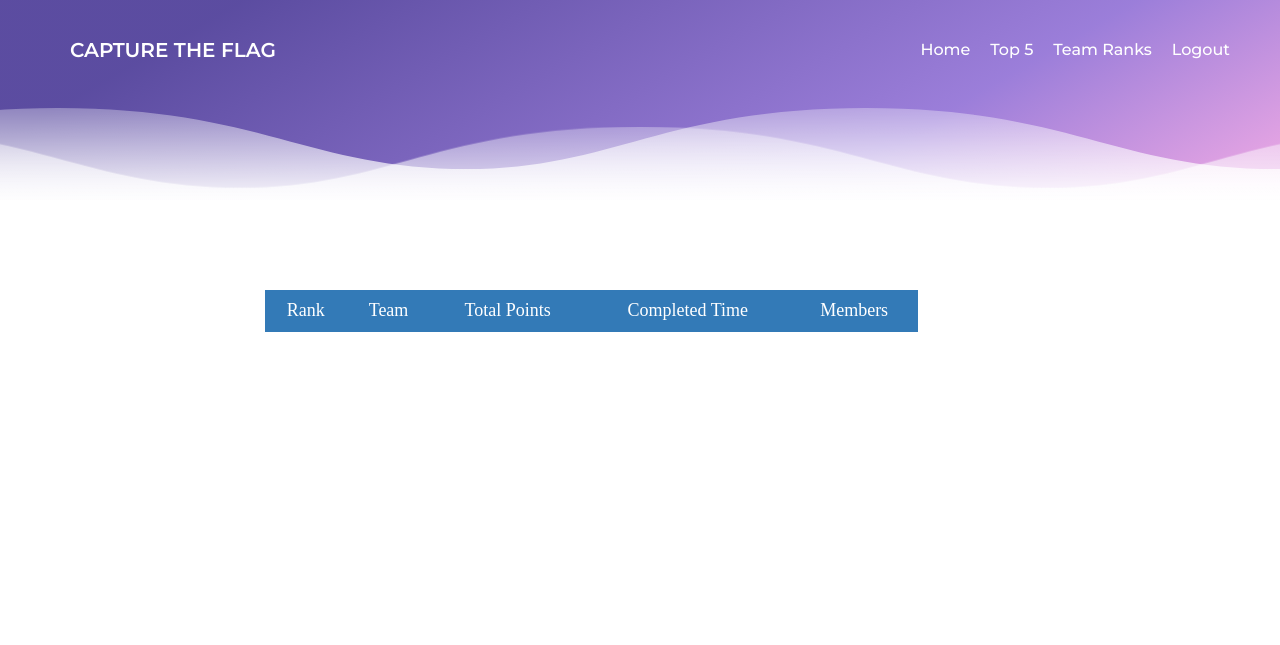
After one commit to VEvolve-Software-PVT-LTD/ctf, a Django app: page /score/ in a window 1280 px wide. The commit adds this page. Shown: the top 645 px of the page. Run offline with Django 3.2, Linux system fonts and the light colour scheme; the visitor is signed in with stand-in values (Sample User, id 1); data that the repository does not hold is empty; some libraries are stand-ins or nearby versions.

Commit message:
top 5 score added with live update

```diff
--- a/ctf/templates/base.html
+++ b/ctf/templates/base.html
@@ -62,6 +62,38 @@
     </style>
     {% block extra_code %}
     {% endblock %}
+
+
+<!--=========== all js file link ==============-->
+
+
+<!-- main jQuery -->
+<script src="{% static 'assets/js/jquery-3.3.1.min.js' %}"></script>
+
+<!-- bootstrap core js -->
+<script src="{% static 'assets/js/bootstrap.min.js' %}"></script>
+
+<!-- smothscroll -->
+<script src="{% static 'assets/js/jquery.easeScroll.min.js' %}"></script>
+
+<!--owl carousel-->
+<script src="{% static 'assets/js/owl.carousel.min.js' %}"></script>
+
+<!-- scrolling nav -->
+<script src="{% static 'assets/js/jquery.easing.min.js' %}"></script>
+
+<!--fullscreen background video js-->
+<!-- <script src="{% static 'assets/js/jquery.mb.ytplayer.min.js' %}"></script> -->
+
+<!--typed js -->
+<script src="{% static 'assets/js/typed.min.js' %}"></script>
+
+<!--magnific popup js-->
+<script src="{% static 'assets/js/magnific-popup.min.js' %}"></script>
+
+<!-- custom script -->
+<script src="{% static 'assets/js/scripts.js' %}"></script>
+
 </head>
 <body>
 <!-- Preloader -->
@@ -104,6 +136,9 @@
                                 {% if request.user.is_authenticated %}
                                         {% if request.user.is_superuser %}
                                         <li class="">
+                                             <a class="page-scroll" href="{% url 'score' %}">Top 5</a>
+                                        </li>
+                                        <li class="">
                                              <a class="page-scroll" href="{% url 'team_rankings' %}">Team Ranks</a>
                                         </li>
                                             {% if request.user.username == 'admin' %}
@@ -144,35 +179,5 @@
 <!--end main container -->
 
 
-<!--=========== all js file link ==============-->
-
-
-<!-- main jQuery -->
-<script src="{% static 'assets/js/jquery-3.3.1.min.js' %}"></script>
-
-<!-- bootstrap core js -->
-<script src="{% static 'assets/js/bootstrap.min.js' %}"></script>
-
-<!-- smothscroll -->
-<script src="{% static 'assets/js/jquery.easeScroll.min.js' %}"></script>
-
-<!--owl carousel-->
-<script src="{% static 'assets/js/owl.carousel.min.js' %}"></script>
-
-<!-- scrolling nav -->
-<script src="{% static 'assets/js/jquery.easing.min.js' %}"></script>
-
-<!--fullscreen background video js-->
-<!-- <script src="{% static 'assets/js/jquery.mb.ytplayer.min.js' %}"></script> -->
-
-<!--typed js -->
-<script src="{% static 'assets/js/typed.min.js' %}"></script>
-
-<!--magnific popup js-->
-<script src="{% static 'assets/js/magnific-popup.min.js' %}"></script>
-
-<!-- custom script -->
-<script src="{% static 'assets/js/scripts.js' %}"></script>
-
 </body>
 </html>
--- /dev/null
+++ b/ctf/templates/live_score.html
@@ -0,0 +1,82 @@
+{% extends 'base.html' %}
+    {% block extra_code %}
+
+    {% endblock %}
+{% block app_content %}
+
+<script>
+
+  var updater;
+
+  function refreshPage () {
+    const url = window.location.href;
+    const request_parameters = {
+        "live_update": "y"
+    }
+    $.getJSON(url,request_parameters).done(response => {
+
+      $("#live-content").html(response['html_from_view']);
+      console.log("Refreshing page...");
+
+
+    });
+  }
+
+  function live_update() {
+    updater = setInterval(refreshPage, 10000); // 10 sec
+  }
+
+  function stop_update() {
+    clearInterval(updater);
+  }
+
+
+  $(document).ready(function(){
+    live_update();
+  });
+
+</script>
+
+ <!--start slider section-->
+        <section id="hero" class="hero-content hero-slider-section-one section-lg" style="height: 200px;">
+            <div class="hero-slider-wrap">
+                <div class="container">
+                    <div class="row">
+                        <div class="col-md-8">
+                            <div class="hero-content-wrap">
+                                <div class="hero-content">
+
+                                </div>
+                            </div>
+                        </div>
+                    </div>
+                </div>
+            </div>
+
+            <div class="section-shape">
+                <div class="river-wave"></div>
+                <div class="river-wave"></div>
+            </div>
+        </section>
+        <!--end slider section-->
+
+        <section class="promo-section ptb-90">
+            <div class="promo-section-wrap">
+                <div class="container">
+                    <div class="row">
+                        <div class="col-md-2"></div>
+                        <div class="col-md-7 offset-md-7">
+                                    <div id="output"></div>
+		                        <p id="ms"></p>
+
+                            <div id="live-content">
+                              {% include 'live_score_partial.html' %}
+                            </div
+
+                        </div>
+                    </div>
+                </div>
+            </div>
+        </section>
+
+{% endblock %}
--- /dev/null
+++ b/ctf/templates/live_score_partial.html
@@ -0,0 +1,26 @@
+<table class="table" style="font-size: 18px;">
+    <thead class="text-center bg-primary">
+        <tr>
+            <td>Rank</td>
+            <td>Team</td>
+            <td>Total Points</td>
+            <td>Completed Time</td>
+            <td>Members</td>
+        </tr>
+    </thead>
+    <tbody class="text-center">
+        {% for team_score in team_scores %}
+        <tr>
+            <td>{{team_score.rank}}</td>
+            <td>{{team_score.team__team_name}}</td>
+            <td>{{team_score.count}}</td>
+            <td>{{team_score.team__last_question_time | date:'h:i a'}}</td>
+            <td>
+                {% for member in team_score.members %}
+                    <p>{{member.member.full_name}}</p>
+                {% endfor %}
+            </td>
+        </tr>
+        {% endfor%}
+    </tbody>
+</table>
--- a/ctf/urls.py
+++ b/ctf/urls.py
@@ -14,6 +14,7 @@ urlpatterns = [
     # url(r'^answer_question/$',views.answer_question, name='answer_question'),
     url(r'^questions/$', views.get_questions_list, name='questions_list'),
     url(r'^team_rankings/$', views.admin_dashboard, name='team_rankings'),
+    url(r'^score/$', views.admin_live_score, name='score'),
     url(r'^permission_denied/$', views.permission_denied, name='permission_denied'),
 
     # url(r'^customer-service/(?P<pk>[0-9]+)/$', views.room, name='cs_chat'),
--- a/ctf/views.py
+++ b/ctf/views.py
@@ -22,6 +22,7 @@ from django.http import (
     HttpResponse,
     HttpResponseServerError,
     HttpResponseRedirect,
+    JsonResponse
 )
 from django.views.generic import FormView
 from django_redis import get_redis_connection
@@ -39,6 +40,8 @@ from ctf.forms import AnswerForm,TeamCreateForm,MemberForm
 
 import os.path
 from django.conf import settings
+
+from django.template.loader import render_to_string
 
 # django redis connection.
 redis_connection = get_redis_connection("default")
@@ -439,6 +442,41 @@ def admin_dashboard(request):
     return render(request, 'team_scores.html',context)
 
 
+@login_required(login_url=reverse_lazy('login_view'))
+@user_passes_test(super_user_check,
+                 login_url=reverse_lazy('permission_denied'))
+def admin_live_score(request):
+    context = {}
+    scores = models.TeamQuestion.objects.filter(is_completed=True)
+    # print(scores)
+    team_scores = []
+    results = scores.values('team__team_name', 'team__last_question_time').annotate(
+        count=Sum('gain_points')).order_by('-count','team__last_question_time'
+        )[:5]
+    for i, res in enumerate(results):
+        res["rank"] = i + 1
+        res["members"] = models.TeamMember.objects.filter(team__team_name = res["team__team_name"])
+        # print(i)
+        # print(res)
+        # print(res["team__team_name"])
+        team_scores.append(res)
+    # print(team_scores)
+
+
+    if request.is_ajax():
+        html = render_to_string(
+            template_name = "live_score_partial.html",
+            context={
+                "team_scores": team_scores
+            }
+        )
+        data_dict = {"html_from_view": html}
+        return JsonResponse(data=data_dict, safe=False)
+
+    context['team_scores'] = team_scores
+    return render(request, 'live_score.html',context)
+
+
 # import random
 # import json
 
```
